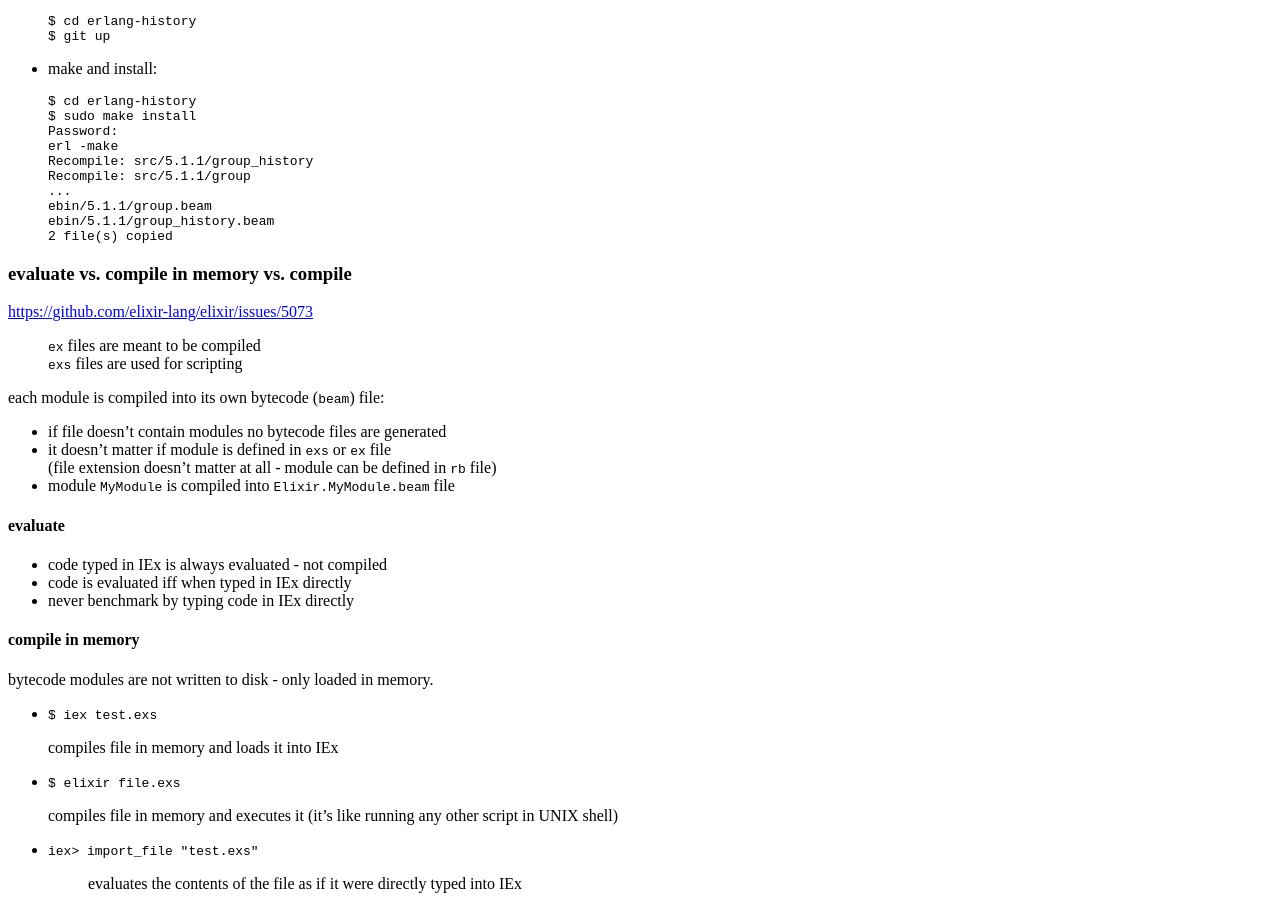
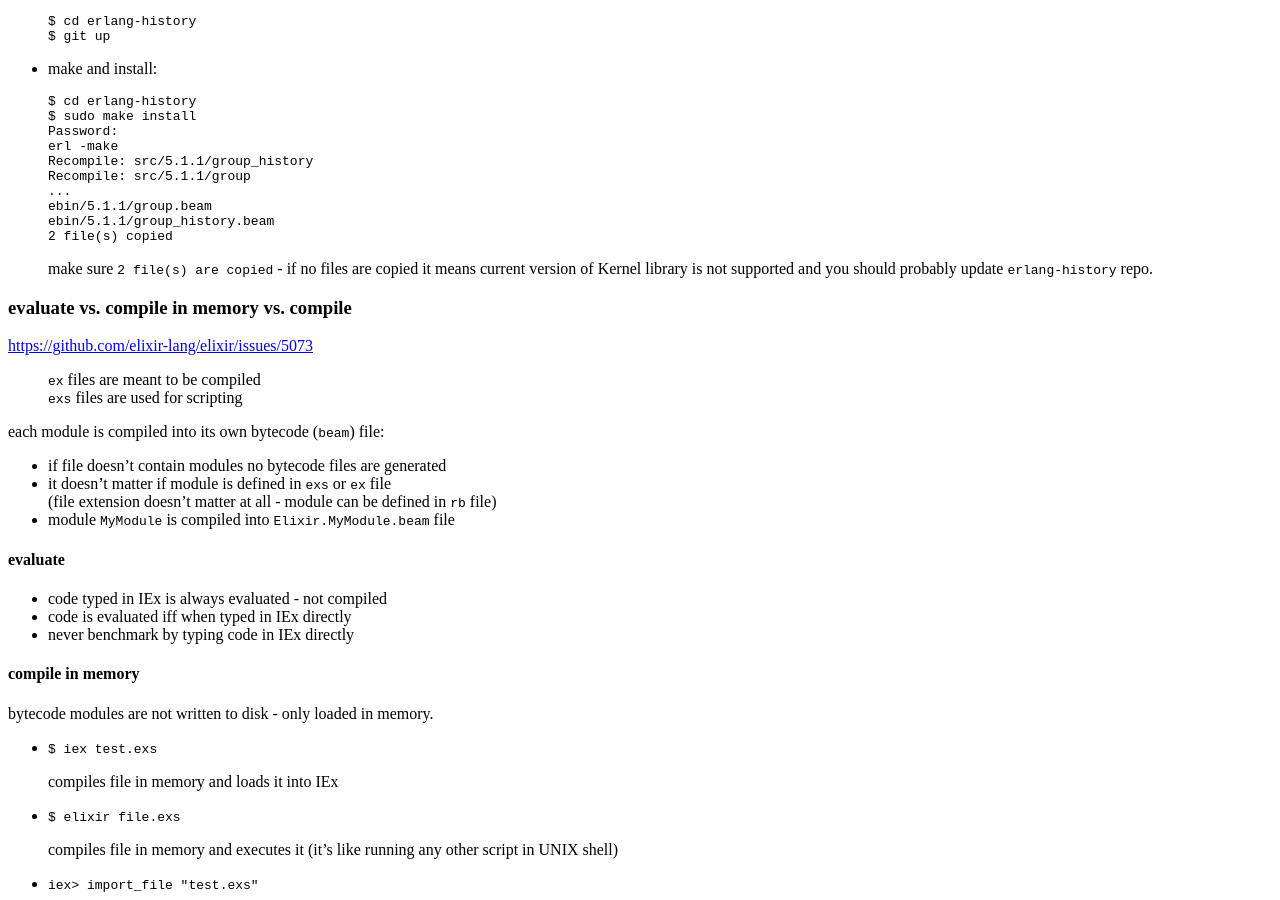
Before and after one commit to tap349/tap349.github.io, a Jekyll site: the page built from _posts/2016-12-31-elixir-notes.md, in a window 1280 px wide and 900 px high, scrolled down 949 px. Built offline with Jekyll 4.4.1, drawn with Linux system fonts in a browser that asks for light colours.

Commit message:
update 2017-01-02_05:37:11

````diff
--- a/_posts/2016-12-31-elixir-notes.md
+++ b/_posts/2016-12-31-elixir-notes.md
@@ -65,6 +65,10 @@ NOTE: you need to compile it for each new version of Erlang/OTP kernel!
   ebin/5.1.1/group_history.beam
   2 file(s) copied
   ```
+
+  make sure `2 file(s) are copied` - if no files are copied it means
+  current version of Kernel library is not supported and you should
+  probably update `erlang-history` repo.
 
 ### evaluate vs. compile in memory vs. compile
 
````
